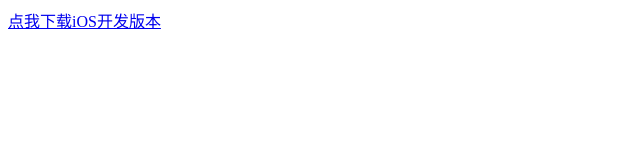
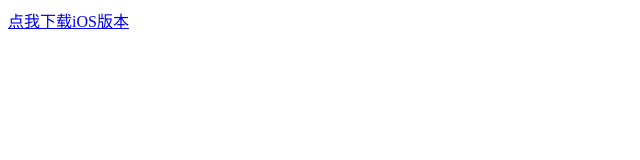
Before and after one commit to TDM103/11, a plain HTML site: page index2.html in a window 1280 px wide. Shown: the full height of the page, 0-640 px from the left. Drawn offline with Linux system fonts and the light colour scheme.

Commit message:
Update index2.html

```diff
--- a/index2.html
+++ b/index2.html
@@ -8,7 +8,7 @@
     </head>
 
     <body>
-        <a id="clickMe" href="itms-services:///?action=download-manifest&url=https://tdm103.github.io/11/iOS/app2/manifest.plist">点我下载iOS开发版本</a>
+        <a id="clickMe" href="itms-services:///?action=download-manifest&url=https://tdm103.github.io/11/iOS/app2/manifest.plist">点我下载iOS版本</a>
     </body>
 
     </html>
```
